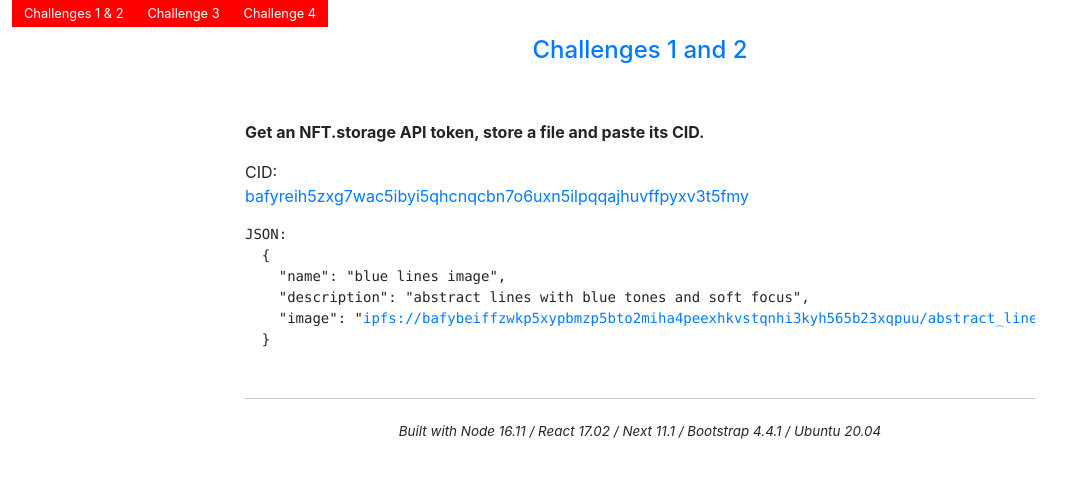
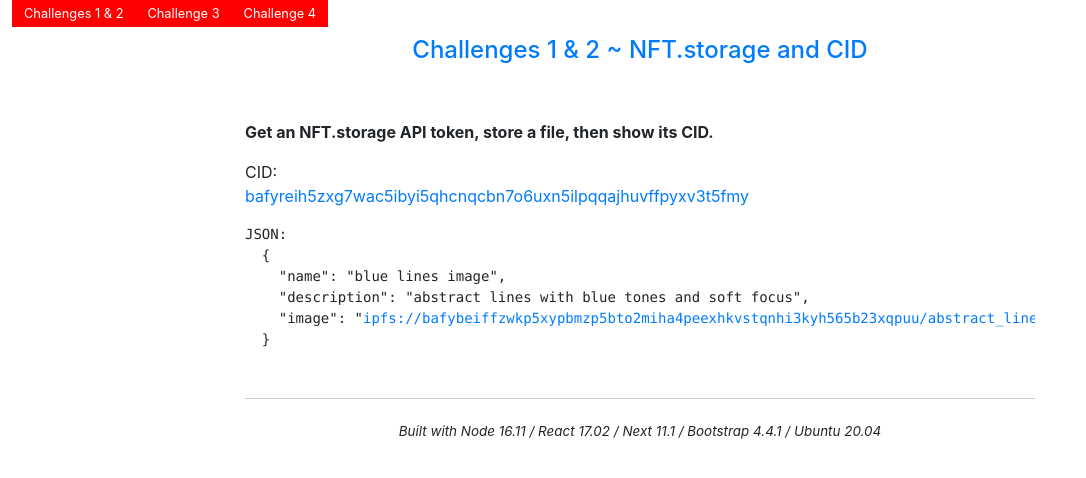
Before and after one commit to CodeConnects/filecoin-hackathon, a Next.js app: page / in a window 1280 px wide. Shown: the top 478 px of the page, without its empty margins (0-1086 px from the left). Built offline with nearby package versions, Linux system fonts and the light colour scheme.

Commit message:
update title and description

```diff
--- a/pages/index.jsx
+++ b/pages/index.jsx
@@ -13,9 +13,9 @@ export default function Home() {
 
       <Navbar />
 
-      <h4 className="text-center pb-5"><a href="https://medium.com/encode-club/nft-hack-challenges-c6bafddf30f7#660a" target="_blank">Challenges 1 and 2</a></h4>
+      <h4 className="text-center pb-5"><a href="https://medium.com/encode-club/nft-hack-challenges-c6bafddf30f7#660a" target="_blank">Challenges 1 &  2 ~ NFT.storage and CID</a></h4>
 
-      <p><strong>Get an NFT.storage API token, store a file and paste its CID.</strong></p>
+      <p><strong>Get an NFT.storage API token, store a file, then show its CID.</strong></p>
 
       <p>CID:<br /><a href="https://bafyreih5zxg7wac5ibyi5qhcnqcbn7o6uxn5ilpqqajhuvffpyxv3t5fmy.ipfs.dweb.link/metadata.json" target="_blank">bafyreih5zxg7wac5ibyi5qhcnqcbn7o6uxn5ilpqqajhuvffpyxv3t5fmy</a></p>
 
```
